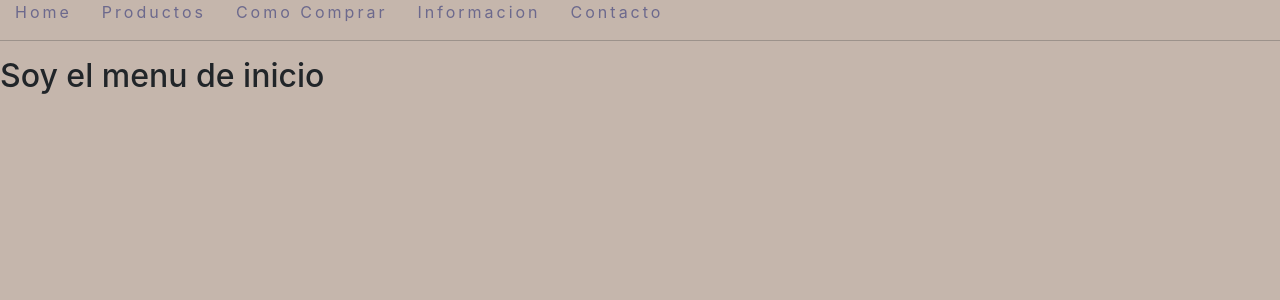
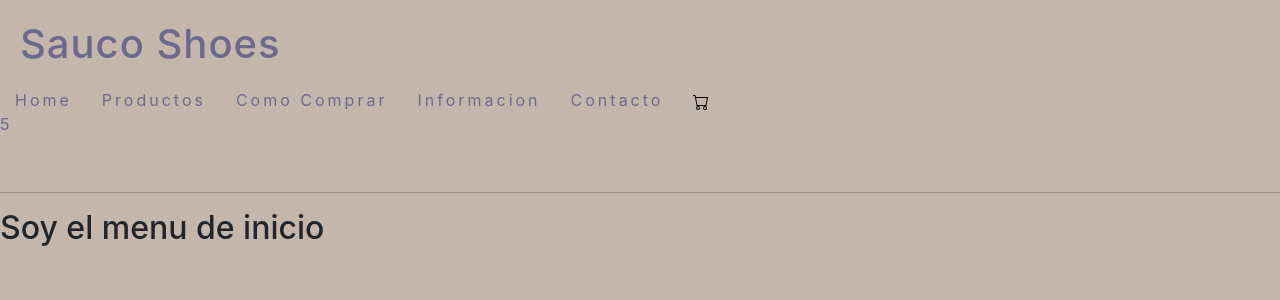
Before and after one commit to Dezegarrido/PreEntrega1-Garrido, a React (Create React App) app in the folder proyecto/: page / in a window 1280 px wide. Shown: the top 300 px of the page. Built offline with nearby package versions, Linux system fonts and the light colour scheme.

Commit message:
Agrego imagen de CartWidget

```diff
--- a/proyecto/src/Components/CartWidget.js
+++ b/proyecto/src/Components/CartWidget.js
@@ -1,12 +1,12 @@
 import React from 'react'
-// import logo from './cart.svg'
+import logo from './cart.svg'
 
 function CartWidget(){
 
     return(
         <>
-            {/* <img src={logo} alt="logo"/>
-            <p>5</p> */}
+            <img src={logo} alt="logo"/>
+            <p>5</p>
         </>
     )
 }
--- a/proyecto/src/Components/NavBar.js
+++ b/proyecto/src/Components/NavBar.js
@@ -12,6 +12,7 @@
 
     return(
         <div>
+            <h1>Sauco Shoes</h1>
             <div>
                 <Link to="/">Home</Link>
                 <Link to="/productos">Productos</Link>
--- a/proyecto/src/Components/Pages/Productos.js
+++ b/proyecto/src/Components/Pages/Productos.js
@@ -1,9 +1,17 @@
 import React from "react";
 
-function Productos(){
-    return(
+function Productos() {
+    return (
         <div>
             <h2>Soy el menu de Productos</h2>
+            <div className="card" style="width: 18rem;">
+                <img src="..." className="card-img-top" alt="..."/>
+                    <div className="card-body">
+                        <h5 className="card-title">Card title</h5>
+                        <p className="card-text">Some quick example text to build on the card title and make up the bulk of the card's content.</p>
+                        <a href="#" className="btn btn-primary">Go somewhere</a>
+                    </div>
+            </div>
         </div>
     )
 }
```
